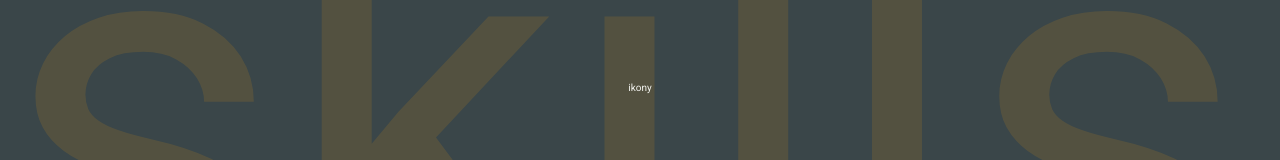
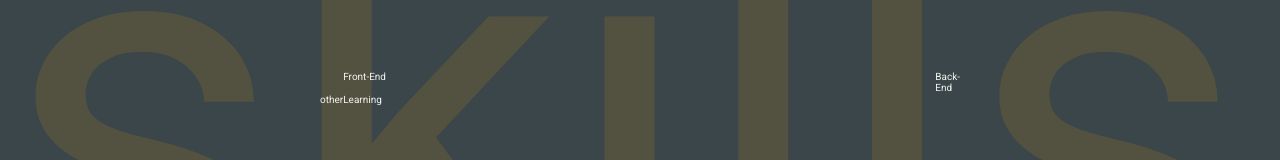
Before and after one commit to shivetay/LD_portfolio, a React (Create React App) app: page /skills in a window 1280 px wide. Shown: the part 277-437 px from the top of the page. Built offline with nearby package versions, Linux system fonts and the light colour scheme.

Commit message:
add grid for skills section

```diff
--- a/src/components/views/Skills/Skills.js
+++ b/src/components/views/Skills/Skills.js
@@ -7,7 +7,12 @@ const Skills = () => {
     <section className='Skills'>
       <div className='Skills__Container'>
         <span className='Skills-bg'>skills</span>
-        <div className='Skills__Content'>ikony</div>
+        <div className='Skills__Content grid'>
+          <div className='Skills__Content-front'>Front-End</div>
+          <div className='Skills__Content-back'>Back-End</div>
+          <div className='Skills__Content-other'>other</div>
+          <div className='Skills__Content-learn'>Learning</div>
+        </div>
       </div>
     </section>
   );
--- a/src/components/views/Skills/Skills.scss
+++ b/src/components/views/Skills/Skills.scss
@@ -15,5 +15,8 @@
     left: 50%;
     transform: translate(-50%, -50%);
     z-index: 99;
+    &-front {
+      grid-column: center-start / center-end;
+    }
   }
 }
--- a/src/styles/components.scss
+++ b/src/styles/components.scss
@@ -89,6 +89,17 @@ button {
   color: $hover-link;
 }
 
+/* Grid */
+
+.grid {
+  display: grid;
+  grid-template-rows: repeat(4, min-content);
+  grid-template-columns: [full-start] 1fr [center-start] repeat(
+      8,
+      minmax(min-content, 14rem)
+    ) [center-end] 1fr[full-end];
+}
+
 /* helper classes */
 .active-link {
   color: $active-link;
```
